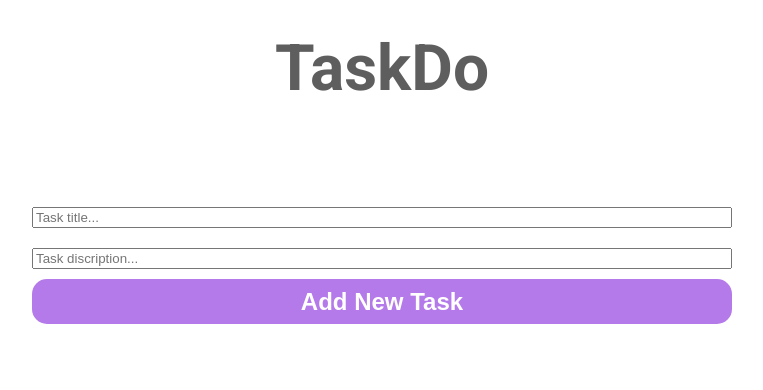
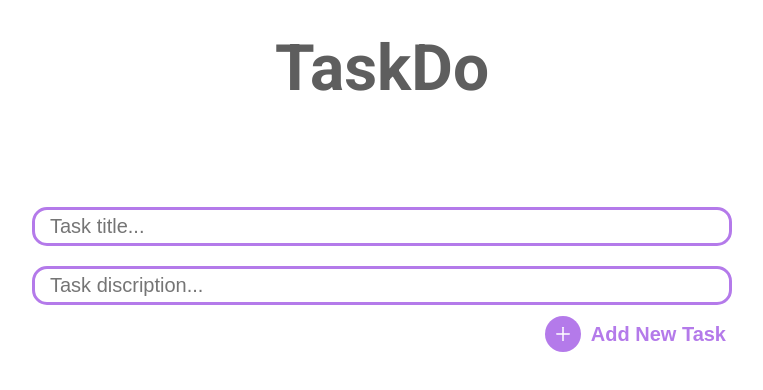
Before and after one commit to posop1/mern-todo-app, a React (Create React App) app: page /todos in a window 1280 px wide. Shown: the top 390 px of the page, without its empty margins (258-1021 px from the left). Built offline with nearby package versions, Linux system fonts and the light colour scheme.

Commit message:
feat: todo from desing

```diff
--- a/package.json
+++ b/package.json
@@ -9,6 +9,7 @@
     "axios": "^1.1.2",
     "react": "^18.2.0",
     "react-dom": "^18.2.0",
+    "react-icons": "^4.4.0",
     "react-router-dom": "^6.4.2",
     "react-scripts": "5.0.1",
     "sass": "^1.55.0",
--- a/src/components/TodoForm/TodoForm.jsx
+++ b/src/components/TodoForm/TodoForm.jsx
@@ -1,11 +1,15 @@
 import styles from './TodoForm.module.scss';
+import { AiOutlinePlus } from 'react-icons/ai';
 
 const TodoForm = () => {
   return (
     <form className={styles.todoForm}>
       <input type="text" placeholder="Task title..." className={styles.form__input} />
       <input type="text" placeholder="Task discription..." className={styles.form__input} />
-      <button className={styles.form__button}>Add New Task</button>
+      <button className={styles.form__button}>
+        <AiOutlinePlus className={styles.icon} />
+        Add New Task
+      </button>
     </form>
   );
 };
--- a/src/components/TodoForm/TodoForm.module.scss
+++ b/src/components/TodoForm/TodoForm.module.scss
@@ -10,18 +10,44 @@ input {
     margin-top: 0;
   }
 }
+.form__input {
+  background: none;
+  font-size: 20px;
+  border: 3px solid #b47aea;
+  padding: 5px 15px;
+  border-radius: 15px;
+  outline: none;
+}
 .form__button {
-
-
+  align-self: flex-end;
+  display: flex;
+  align-items: center;
+  justify-content: space-between;
   font-style: normal;
   font-weight: 700;
-  font-size: 24px;
+  font-size: 20px;
+  line-height: 29px;
+  /* identical to box height */
+  border: none;
+  background: none;
+  color: #b47aea;
+}
+.icon {
+  align-self: flex-end;
+  display: flex;
+  align-items: center;
+  justify-content: space-between;
+  font-style: normal;
+  font-weight: 700;
+  font-size: 20px;
+  margin-right: 10px;
   line-height: 29px;
   /* identical to box height */
   text-decoration: none;
   color: #ffffff;
   background: #b47aea;
-  border-radius: 15px;
-  padding: 8px 15px;
+  border-radius: 70%;
+  padding: 0;
+  padding: 8px;
   border: none;
 }
```
Also changed, not shown: 1 other file (tests, documents, lock files or other folders).
